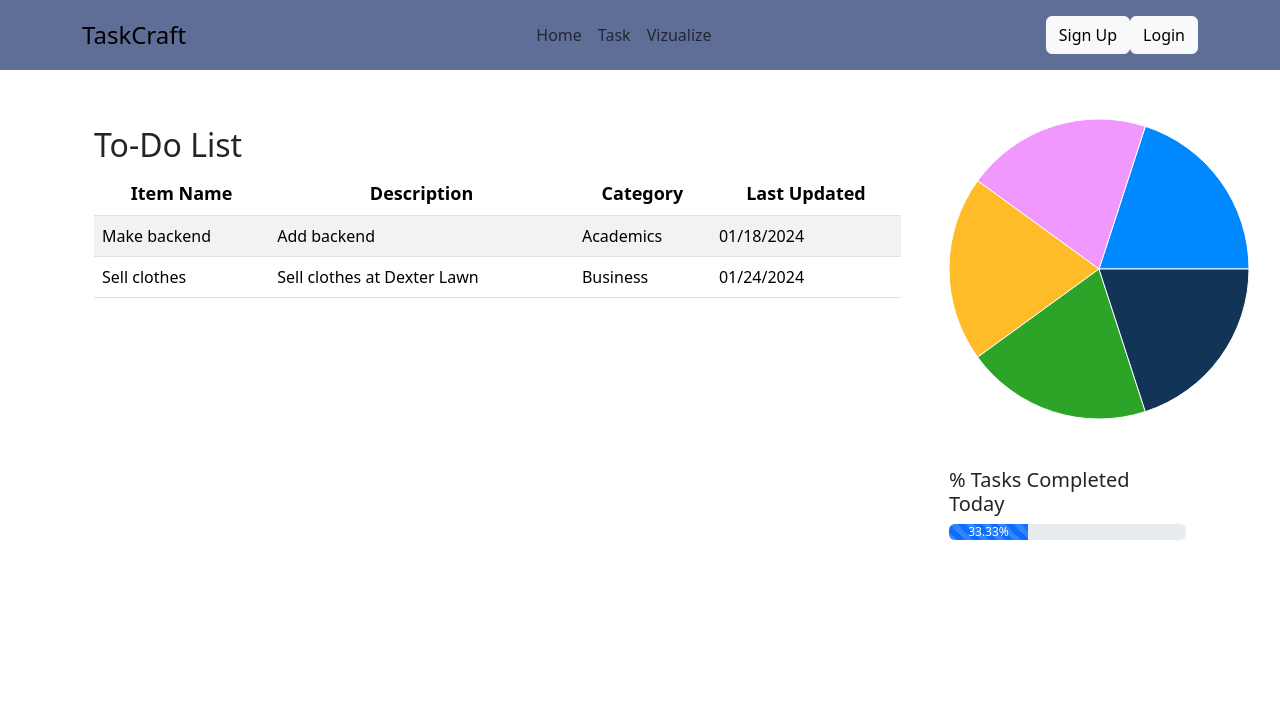
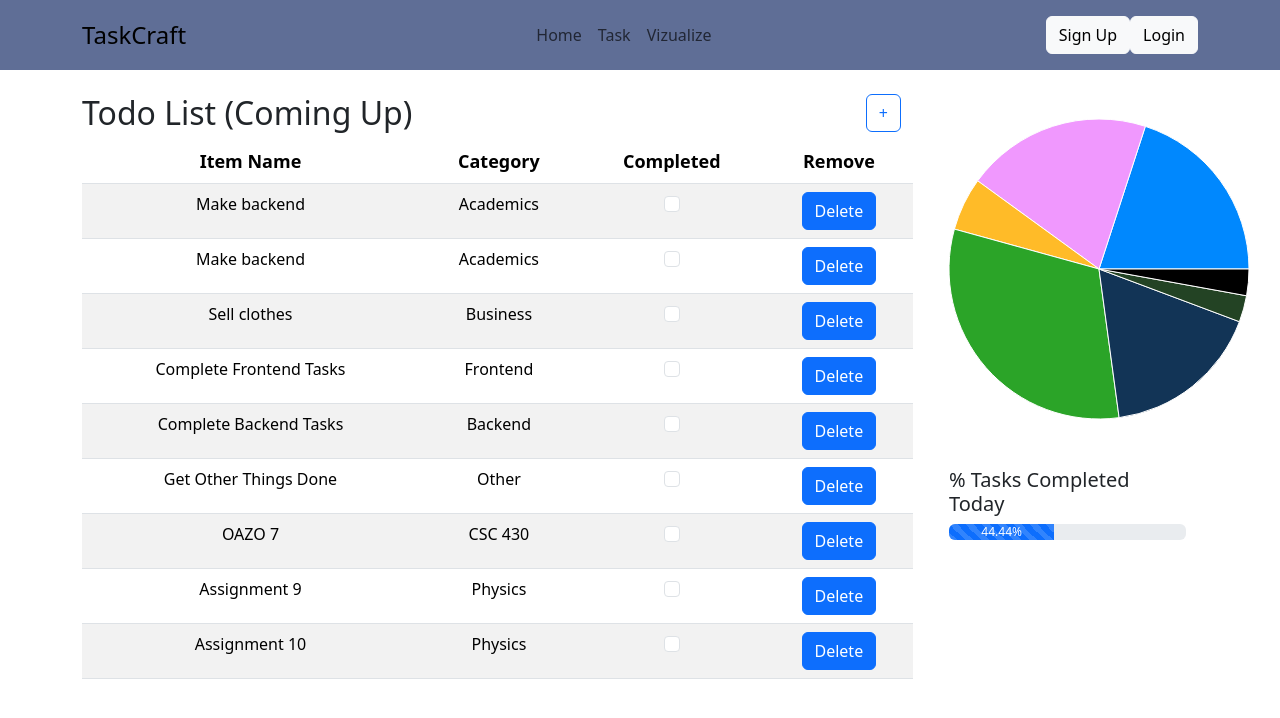
Before and after one commit to Tylermhh/404-day-visualizer-app, a React (Create React App) app in the folder packages/react-frontend/: page /home in a window 1280 px wide. Shown: the top 718 px of the page. Built offline with nearby package versions, Linux system fonts and the light colour scheme.

Commit message:
Ceaned up ome page comments

```diff
--- a/packages/react-frontend/src/components/Chart/HomePieChart.tsx
+++ b/packages/react-frontend/src/components/Chart/HomePieChart.tsx
@@ -1,6 +1,6 @@
 import React from 'react'
 import { PieChart, Pie, Cell } from 'recharts';
-import { Task, Category, CategoryProgress, DateEntry } from '../../types/types';
+import { ITask, Category, CategoryProgress, IDateEntry } from '../../types/types';
 
 const RADIAN = Math.PI / 180;
 const renderCustomizedLabel: React.FC<{cx: number , cy: number, midAngle: number, innerRadius: number, outerRadius: number, category: string, hours: number}>
@@ -17,7 +17,7 @@ const renderCustomizedLabel: React.FC<{cx: number , cy: number, midAngle: number
     )
 }
 
-function calculateTaskHours(taskDateEntries : DateEntry[]): number {
+function calculateTaskHours(taskDateEntries : IDateEntry[]): number {
 
     let taskHours = 0;
 
@@ -28,7 +28,7 @@ function calculateTaskHours(taskDateEntries : DateEntry[]): number {
     return taskHours;
 }
 
-function calculateCategoryProgress(tasks : Task[], categories : Category[]): CategoryProgress[] {
+function calculateCategoryProgress(tasks : ITask[], categories : Category[]): CategoryProgress[] {
 
     let category_progress: CategoryProgress[] = [];
 
@@ -49,7 +49,7 @@ function calculateCategoryProgress(tasks : Task[], categories : Category[]): Cat
     return category_progress;
 }
 
-const HomePieChart: React.FC<{tasks : Task[], categories : Category[]}> = (input) => {
+const HomePieChart: React.FC<{tasks : ITask[], categories : Category[]}> = (input) => {
 
     let category_progress: CategoryProgress[] = calculateCategoryProgress(input.tasks, input.categories);
 
--- a/packages/react-frontend/src/components/HomePage.tsx
+++ b/packages/react-frontend/src/components/HomePage.tsx
@@ -1,10 +1,12 @@
-import React from "react";
+import React, { useState }from 'react';
 import HomePieChart from "./Chart/HomePieChart";
 import HomeProgressBar from "./ProgressBar/HomeProgressBar";
 import { ITask, Category } from "./../types/types";
 import { Container, Col, Row, Stack } from "react-bootstrap";
-import TaskTable from "./Table/TaskTable";
+import Table from "./Table/HomeTable"
 import LandingNav from "./Nav/LoginNav";
+
+import "./Page.module.css"
 
 let tempTasks: ITask[] = [
   {
@@ -64,104 +66,103 @@ let tempTasks: ITask[] = [
     category: "Business",
     done: false,
   },
+  {
+    _id: "tempID400",
+    name: "Complete Frontend Tasks",
+    userID: "test_user",
+    description: "N/A",
+    createdAt: new Date("2024-01-24"),
+    category: "Frontend",
+    priority: "High",
+    datesUpdated: [
+      {
+        date: new Date("2024-01-24"),
+        hours: 6,
+      },
+    ],
+    done: true
+  },
+  {
+    _id: "1",
+    name: "Complete Backend Tasks",
+    userID: "test_user",
+    description: "N/A",
+    createdAt: new Date("2024-01-24"),
+    category: "Backend",
+    priority: "High",
+    datesUpdated: [
+      {
+        date: new Date("2024-01-24"),
+        hours: 6,
+      },
+    ],
+    done: true
+  },
+      {
+        _id: "2",
+        name: "Get Other Things Done",
+        userID: "test_user",
+        description: "N/A",
+        createdAt: new Date("2024-01-24"),
+        category: "Other",
+        priority: "Low",
+        datesUpdated: [
+          {
+            date: new Date("2024-01-24"),
+            hours: 1,
+          },
+        ],
+        done: true
+      },
+      {
+        _id: "3",
+        name: "OAZO 7",
+        userID: "test_user",
+        description: "N/A",
+        createdAt: new Date("2024-01-24"),
+        category: "CSC 430",
+        priority: "Low",
+        datesUpdated: [
+          {
+            date: new Date("2024-01-24"),
+            hours: 10,
+          },
+        ],
+        done: false
+      },
+      {
+        _id: "4",
+        name: "Assignment 9",
+        userID: "test_user",
+        description: "N/A",
+        createdAt: new Date("2024-01-24"),
+        category: "Physics",
+        priority: "Low",
+        datesUpdated: [
+          {
+            date: new Date("2024-01-24"),
+            hours: 2,
+          },
+        ],
+        done: false
+      },
+      {
+        _id: "5",
+        name: "Assignment 10",
+        userID: "test_user",
+        description: "N/A",
+        createdAt: new Date("2024-01-24"),
+        category: "Physics",
+        priority: "Low",
+        datesUpdated: [
+          {
+            date: new Date("2024-01-24"),
+            hours: 3,
+          },
+        ],
+        done: false
+      }
 ];
-
-const HomePage: React.FC<{}> = () => {
-  // const [tasks, setTasks] = useState([]);
-  // import React, { useState }from 'react';
-  // import "./Page.module.css"
-  // // import { Link } from 'react-router-dom';
-  // import LandingNav from "./Nav/LoginNav";
-  // import Table from "./Table/HomeTable"
-  // import HomePieChart from "./Chart/HomePieChart"
-  // import HomeProgressBar from "./ProgressBar/HomeProgressBar"
-  // import { Task, Category, DateEntry } from "./../types/types";
-  // import { Container, Col, Row, Stack } from 'react-bootstrap';
-
-  // let tempDateUpdates: DateEntry[] = [
-  //   {
-  //     date: new Date("2024-03-01"),
-  //     hours: 1,
-  //   },
-  //   {
-  //     date: new Date("2024-03-02"),
-  //     hours: 1,
-  //   },
-  //   {
-  //     date: new Date("2024-03-03"),
-  //     hours: 1,
-  //   }
-  // ]
-
-  // let tempDateUpdatesNoTime: DateEntry[] = [
-  //   {
-  //     date: new Date("2024-03-04"),
-  //     hours: 0,
-  //   }
-  // ]
-
-  // let tempTasks: Task[] = [
-  //   {
-  //     _id: "0",
-  //     name: "Complete Frontend Tasks",
-  //     userID: "test_user",
-  //     description: "N/A",
-  //     category: "Frontend",
-  //     priority: "High",
-  //     datesUpdated: tempDateUpdates,
-  //     done: true
-  //   },
-  //   {
-  //     _id: "1",
-  //     name: "Complete Backend Tasks",
-  //     userID: "test_user",
-  //     description: "N/A",
-  //     category: "Backend",
-  //     priority: "High",
-  //     datesUpdated: tempDateUpdates,
-  //     done: true
-  //   },
-  //   {
-  //     _id: "2",
-  //     name: "Get Other Things Done",
-  //     userID: "test_user",
-  //     description: "N/A",
-  //     category: "Other",
-  //     priority: "Low",
-  //     datesUpdated: tempDateUpdates,
-  //     done: true
-  //   },
-  //   {
-  //     _id: "3",
-  //     name: "OAZO 7",
-  //     userID: "test_user",
-  //     description: "N/A",
-  //     category: "CSC 430",
-  //     priority: "Low",
-  //     datesUpdated: tempDateUpdatesNoTime,
-  //     done: false
-  //   },
-  //   {
-  //     _id: "4",
-  //     name: "Assignment 9",
-  //     userID: "test_user",
-  //     description: "N/A",
-  //     category: "Physics",
-  //     priority: "Low",
-  //     datesUpdated: tempDateUpdatesNoTime,
-  //     done: false
-  //   },
-  //   {
-  //     _id: "5",
-  //     name: "Assignment 10",
-  //     userID: "test_user",
-  //     description: "N/A",
-  //     category: "Physics",
-  //     priority: "Low",
-  //     datesUpdated: tempDateUpdates,
-  //     done: false
-  //   }
-  // ];
 
 let userCategories: Category[] = [
   { name: "Frontend", color: "#0088FE" },
@@ -169,21 +170,23 @@ const HomePage: React.FC<{}> = () => {
   { name: "Other", color: "#FFBB28" },
   { name: "CSC 430", color: "#2BA428" },
   { name: "Physics", color: "#123456" },
+  { name: "Business", color: "#234324" },
+  { name: "Academic", color: "#f3e2r1" },
 ];
 
-  // const HomePage: React.FC<{}> = () => {
+const HomePage: React.FC<{}> = () => {
 
-  //   const [tasks, setTasks] = useState(tempTasks);
+  const [tasks, setTasks] = useState(tempTasks);
 
-  //   function removeTask(index : number) {
-  //     const updated = tempTasks.filter((character, i) => {
-  //         return i !== index;
-  //     });
+  function removeTask(index : number) {
+    const updated = tempTasks.filter((character, i) => {
+        return i !== index;
+    });
 
-  //     console.log(tasks.length)
+    console.log(tasks.length)
 
-  //     setTasks(updated);
-  //   }
+    setTasks(updated);
+  }
 
   let toDoTasks = [];
   for (let i = 0; i < tempTasks.length; i++) {
@@ -200,11 +203,9 @@ const HomePage: React.FC<{}> = () => {
         <Container>
           <Row>
             <Col sm={9}>
-              <TaskTable
-                name="To-Do List"
-                todo={false}
-                page="HomePage"
-                tasks={toDoTasks}
+            <Table
+                taskData = {tempTasks}
+                removeTask={removeTask}
               />
             </Col>
             <Col sm={3}>
--- a/packages/react-frontend/src/components/Table/HomeTable.tsx
+++ b/packages/react-frontend/src/components/Table/HomeTable.tsx
@@ -1,7 +1,7 @@
 import React from 'react';
 import styles from "./Table.module.css";
 import { Button, Col, Form, Row, Table} from 'react-bootstrap';
-import {Task} from "./../../types/types";
+import {ITask} from "./../../types/types";
 import NewTaskModal from '../Modals/NewTaskModal';
 
 const TableTitle: React.FC<{}> = () => {
@@ -21,7 +21,7 @@ const TableTitle: React.FC<{}> = () => {
   )
 }
 
-const TableBody: React.FC<{taskData : Task[], removeTask: (index: number) => void}> = ({taskData, removeTask}) => {
+const TableBody: React.FC<{taskData : ITask[], removeTask: (index: number) => void}> = ({taskData, removeTask}) => {
   const rows = taskData.map((row: any, index: any) => {
       return (
         <tr>
@@ -63,7 +63,7 @@ const TableBody: React.FC<{taskData : Task[], removeTask: (index: number) => voi
   );
 }
 
-const HomeTable: React.FC<{taskData : Task[], removeTask: (index: number) => void}> = (input) => {
+const HomeTable: React.FC<{taskData : ITask[], removeTask: (index: number) => void}> = (input) => {
   return (
     <div>
       <TableTitle/>
```
Also changed, not shown: packages/react-frontend/src/types/types.tsx (+0 -17 lines). Lines whose indentation alone changed are shown as unchanged.
